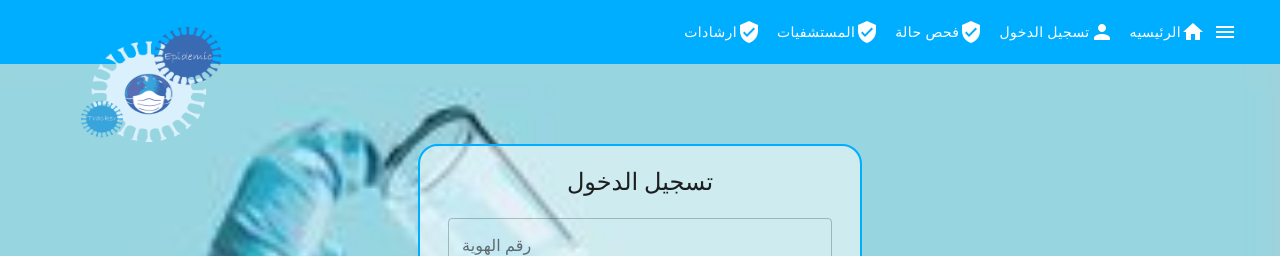
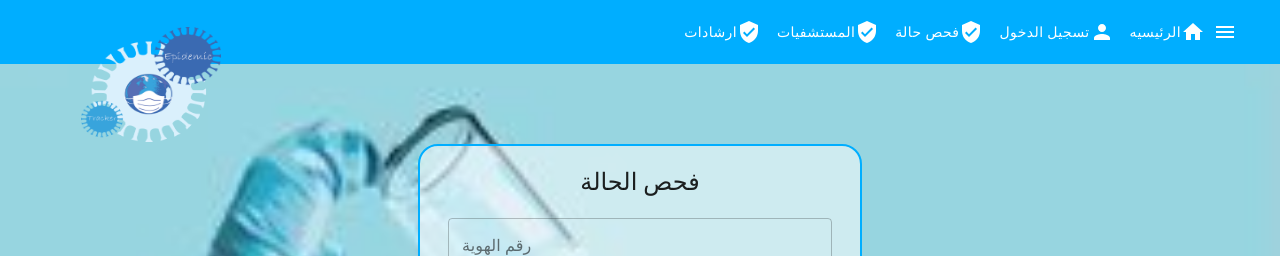
Before and after one commit to hiba99288/ourProject, a React (Create React App) app in the folder client/: page /result in a window 1280 px wide. Shown: the top 256 px of the page. Built offline with nearby package versions, Linux system fonts and the light colour scheme; the HTML template or start-up script is replaced by a standard one.

Commit message:
minor fixes

```diff
--- a/client/src/App.js
+++ b/client/src/App.js
@@ -25,7 +25,6 @@ function App(){
         <Route exact component={Instruction} path="/Instruction"/>
         <Route exact component={AddPat} path="/AddPat"/>
         <Route exact component={doctorpage} path="/doctorpage"/>
-        <Route exact component={Result} path="/result"/>
         <Route exact component={Hospital} path="/hospital"/>
       </Switch>
     </Router>
--- a/client/src/NavBar.css
+++ b/client/src/NavBar.css
@@ -15,7 +15,7 @@ max-height: 115px;
 }
 
 .makeStyles-dropdown-4 {
-    background-color: #fff5cef1;
+    background-color: #ffffff88;
     width: 165px !important;
     border: 3px solid;
     border-color: #3765ae !important;
--- a/client/src/result.js
+++ b/client/src/result.js
@@ -41,7 +41,7 @@ function Result(){
       <main>
         <ThemeProvider theme={theme}>
           <Typography component="h1" variant="h5">
-              تسجيل الدخول
+              فحص الحالة
           </Typography>
           <TextField id="outlined-secondary"
             label="رقم الهوية"
```
